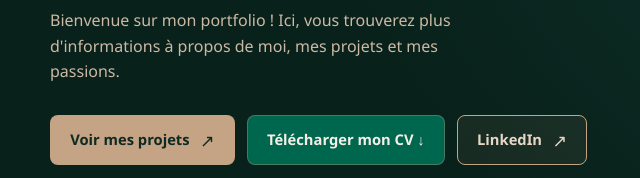
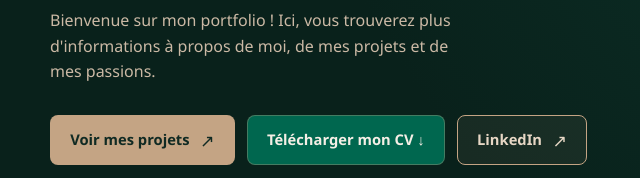
Before and after one commit to BarthelemyMyke/portfolio, a plain HTML site: page index.html in a window 1280 px wide. Shown: the part 483-661 px from the top of the page, 0-640 px from the left. Drawn offline with Linux system fonts and the light colour scheme.

Commit message:
Corriger la formulation de la présentation d'accueil

```diff
--- a/index.html
+++ b/index.html
@@ -37,7 +37,7 @@
         <p class="eyebrow">Portfolio étudiant</p>
         <h1 id="titre-accueil" class="heading hero-title"><span>Myke</span> <em>Barthelemy</em></h1>
         <p class="subtitle">BUT Réseaux &amp; Télécommunications<br>Deuxième année · IUT Nice Côte d'Azur</p>
-        <p class="placeholder-copy">Bienvenue sur mon portfolio ! Ici, vous trouverez plus d'informations à propos de moi, mes projets et mes passions.</p>
+        <p class="placeholder-copy">Bienvenue sur mon portfolio ! Ici, vous trouverez plus d'informations à propos de moi, de mes projets et de mes passions.</p>
         <div class="hero-actions">
           <a class="button button-primary" href="projets.html">Voir mes projets <span class="arrow" aria-hidden="true">↗</span></a>
           <a class="button button-green" href="assets/CV_Barthelemy_Myke.pdf" download="CV_Barthelemy_Myke.pdf">Télécharger mon CV ↓</a>
```
